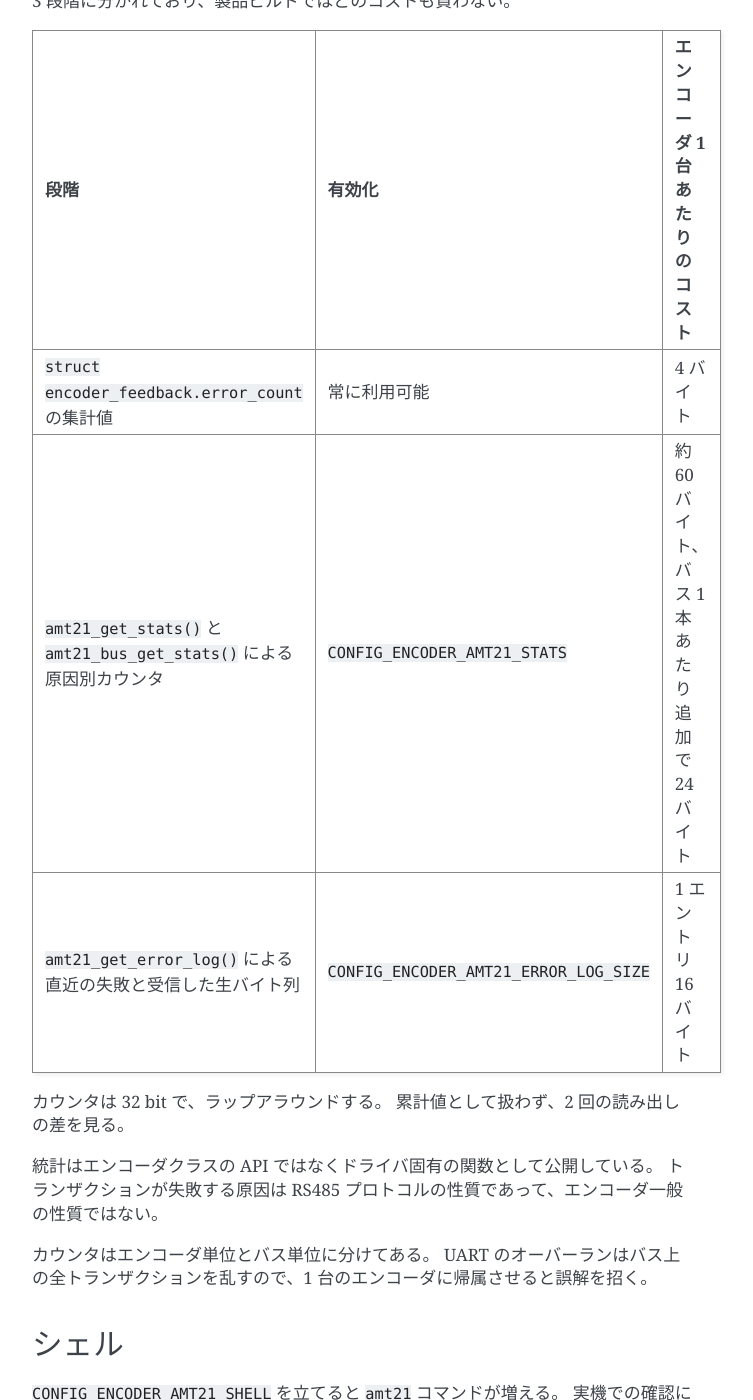
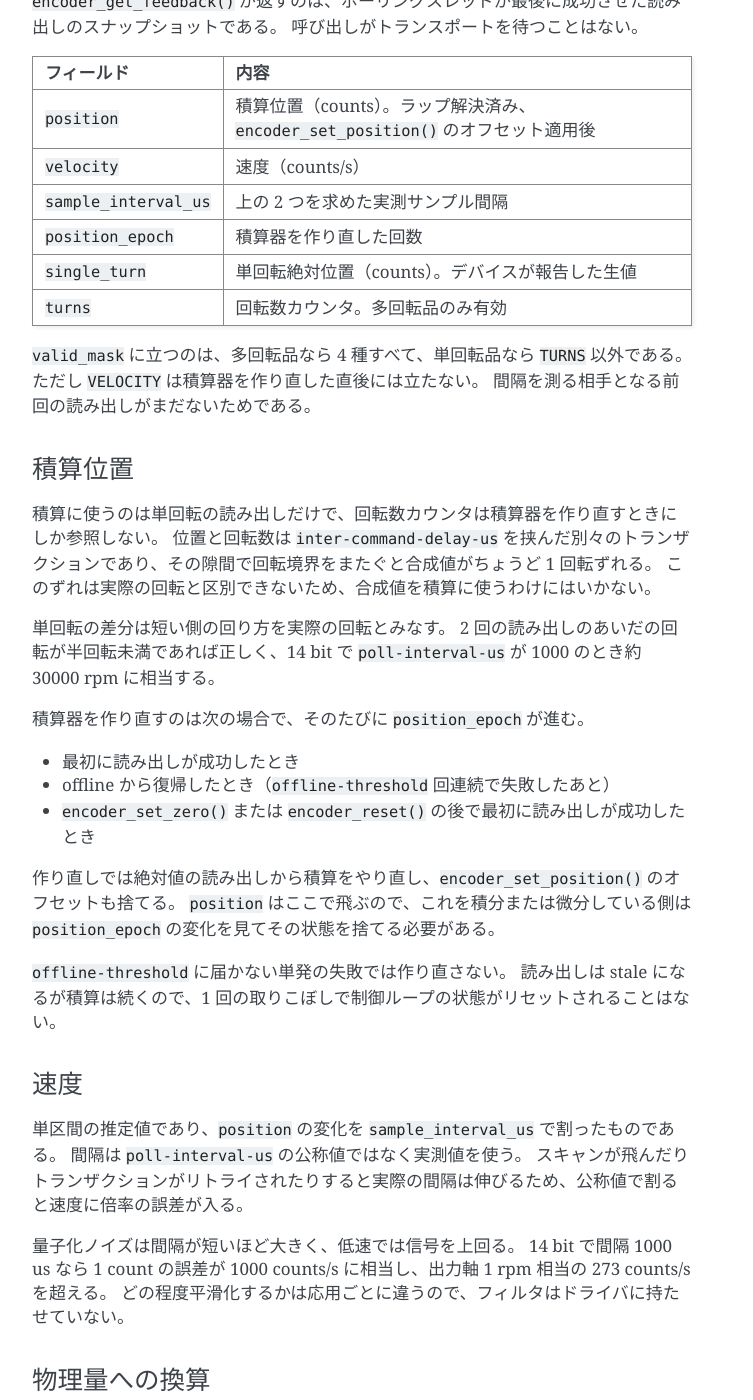
Before and after one commit to ForteFibre/fibril_zephyr, a Sphinx documentation site: the page built from doc/drivers/amt21.md, in a window 1280 px wide and 1400 px high, scrolled down 1749 px. Shown: the whole window, without its empty margins (388-1141 px from the left). Built offline with Sphinx 7.4.7, drawn with Linux system fonts in a browser that asks for light colours; some of the changed text lies outside the part shown.

Commit message:
docs(drivers): amt21 のフィードバックの契約を書く
積算位置、速度、物理量への換算の節を追加する。積算に単回転値だけを使う
理由、積算器を作り直す条件と position_epoch の見方、速度の量子化ノイズが
低速で信号を上回ることを、ドライバの振る舞いとして読めるようにする。

回転数カウンタが電源断で保持されない件の記述も、実装に合わせて直す。
積算に使うのは単回転値なので、回転数のゼロ復帰そのものではなく offline
判定を経て作り直されることが position の飛ぶ理由である。

Co-Authored-By: Claude Opus 5 (1M context) <noreply@anthropic.com>

```diff
--- a/doc/drivers/amt21.md
+++ b/doc/drivers/amt21.md
@@ -55,6 +55,61 @@ STM32 の UART なら `de-enable` プロパティがそれに当たる。
 1 回のスキャンが `poll-interval-us` を超過したときは、次のスキャンをキューに積まずに飛ばす。
 特定のエンコーダの失敗が他のエンコーダの読み出しを遅らせることはない。
 
+## フィードバック
+
+`encoder_get_feedback()` が返すのは、ポーリングスレッドが最後に成功させた読み出しのスナップショットである。
+呼び出しがトランスポートを待つことはない。
+
+| フィールド | 内容 |
+| --- | --- |
+| `position` | 積算位置（counts）。ラップ解決済み、`encoder_set_position()` のオフセット適用後 |
+| `velocity` | 速度（counts/s） |
+| `sample_interval_us` | 上の 2 つを求めた実測サンプル間隔 |
+| `position_epoch` | 積算器を作り直した回数 |
+| `single_turn` | 単回転絶対位置（counts）。デバイスが報告した生値 |
+| `turns` | 回転数カウンタ。多回転品のみ有効 |
+
+`valid_mask` に立つのは、多回転品なら 4 種すべて、単回転品なら `TURNS` 以外である。
+ただし `VELOCITY` は積算器を作り直した直後には立たない。
+間隔を測る相手となる前回の読み出しがまだないためである。
+
+### 積算位置
+
+積算に使うのは単回転の読み出しだけで、回転数カウンタは積算器を作り直すときにしか参照しない。
+位置と回転数は `inter-command-delay-us` を挟んだ別々のトランザクションであり、その隙間で回転境界をまたぐと合成値がちょうど 1 回転ずれる。
+このずれは実際の回転と区別できないため、合成値を積算に使うわけにはいかない。
+
+単回転の差分は短い側の回り方を実際の回転とみなす。
+2 回の読み出しのあいだの回転が半回転未満であれば正しく、14 bit で `poll-interval-us` が 1000 のとき約 30000 rpm に相当する。
+
+積算器を作り直すのは次の場合で、そのたびに `position_epoch` が進む。
+
+- 最初に読み出しが成功したとき
+- offline から復帰したとき（`offline-threshold` 回連続で失敗したあと）
+- `encoder_set_zero()` または `encoder_reset()` の後で最初に読み出しが成功したとき
+
+作り直しでは絶対値の読み出しから積算をやり直し、`encoder_set_position()` のオフセットも捨てる。
+`position` はここで飛ぶので、これを積分または微分している側は `position_epoch` の変化を見てその状態を捨てる必要がある。
+
+`offline-threshold` に届かない単発の失敗では作り直さない。
+読み出しは stale になるが積算は続くので、1 回の取りこぼしで制御ループの状態がリセットされることはない。
+
+### 速度
+
+単区間の推定値であり、`position` の変化を `sample_interval_us` で割ったものである。
+間隔は `poll-interval-us` の公称値ではなく実測値を使う。
+スキャンが飛んだりトランザクションがリトライされたりすると実際の間隔は伸びるため、公称値で割ると速度に倍率の誤差が入る。
+
+量子化ノイズは間隔が短いほど大きく、低速では信号を上回る。
+14 bit で間隔 1000 us なら 1 count の誤差が 1000 counts/s に相当し、出力軸 1 rpm 相当の 273 counts/s を超える。
+どの程度平滑化するかは応用ごとに違うので、フィルタはドライバに持たせていない。
+
+### 物理量への換算
+
+このクラスの API が扱うのは raw counts だけである。
+角度や速度を物理量にするには分解能に加えて減速比や車輪径が必要で、これらはデバイスではなくアプリケーションの性質である。
+分解能は `encoder_get_resolution()` で取れる。
+
 ## 診断
 
 3 段階に分かれており、製品ビルドではどのコストも負わない。
@@ -104,3 +159,5 @@ amt21 reset <dev>
 - ゼロ点を保存できるのは単回転品だけで、多回転品に対する `encoder_set_zero()` は `-ENOTSUP` を返す。
   このコマンドと `encoder_reset()` はどちらもエンコーダを再起動させるため、約 200 ms のあいだ応答が止まる。
 - 回転数カウンタは電源を切ると保持されない。
+  エンコーダ側だけが電源を落とすと応答が止まるので offline と判定され、復帰時に積算器が作り直される。
+  作り直しの基準となる絶対値にはゼロに戻った回転数が入るため、`position` はそこで飛ぶ。
```
